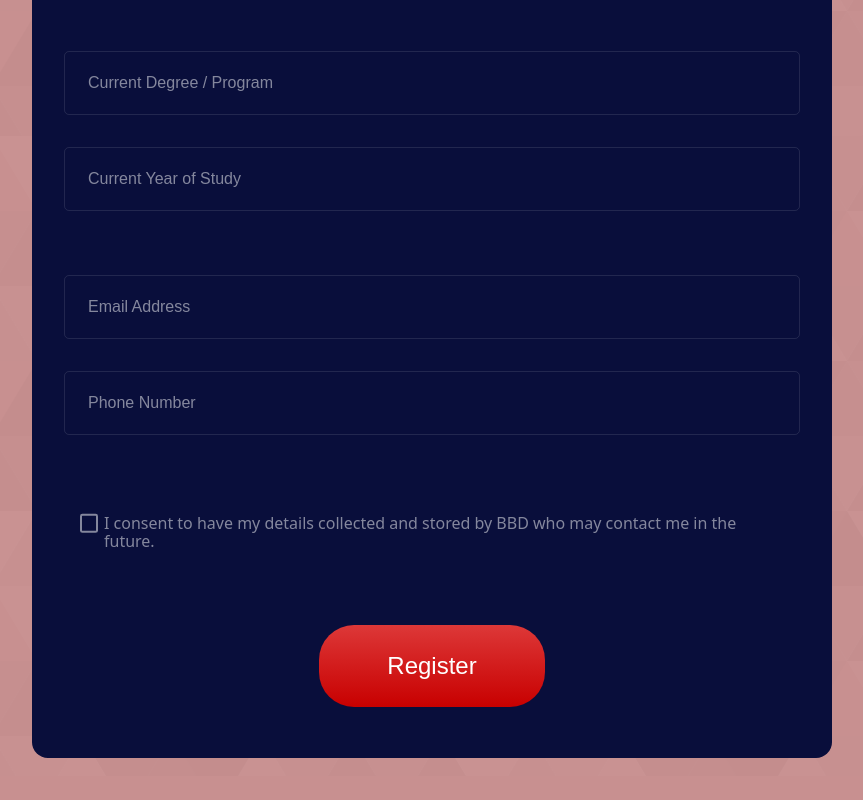
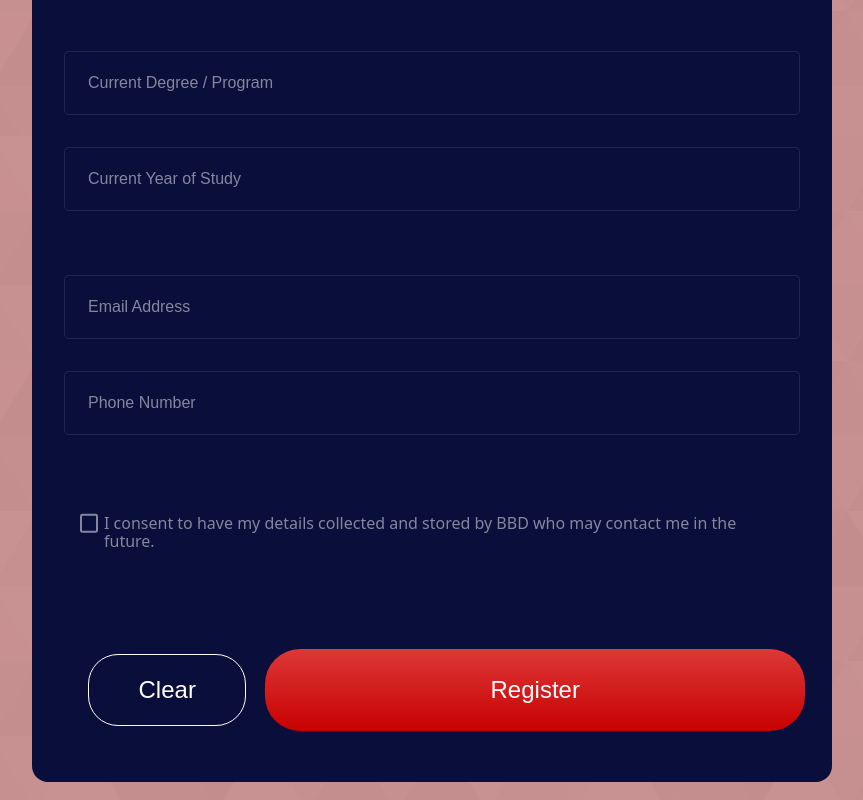
Before and after one commit to Daelin-Campleman/BBD-Quiz-Game, a website: page public/index.html in a window 1280 px wide. Shown: the part 664-1464 px from the top of the page, without its empty margins (208-1071 px from the left). Before the commit the page ends 1440 px from the top, so only its background shows below. Drawn offline with Linux system fonts and the light colour scheme.

Commit message:
Added clear form button

```diff
--- a/public/index.html
+++ b/public/index.html
@@ -67,9 +67,12 @@
                 I consent to have my details collected and stored by BBD who may contact me in the future.
             </label>
 
-            <p id="error-message"></p>
+            <!-- <p id="error-message"></p> -->
 
-            <button type="button" class="btn" onclick="registerToTakePart()">Register</button>
+            <section class="btns" style="display: flex; align-items: center; justify-content: start;">
+                <input type="reset" class="btn" value="Clear" style="background: none; border: solid 1px;">
+                <button type="button" class="btn" onclick="registerToTakePart()" style="width: 100%;">Register</button>
+            </section>
         </form>
 
         <br />
@@ -104,11 +107,11 @@
             let valid = true;
 
             if (!consent) {
-                document.getElementById("error-message").textContent = "Please agree to the terms and conditions";
+                // document.getElementById("error-message").textContent = "Please agree to the terms and conditions";
                 document.getElementById("consent-container").style.border = "solid 1px red";
                 valid = false;
             } else {
-                document.getElementById("error-message").textContent = "";
+                // document.getElementById("error-message").textContent = "";
                 document.getElementById("consent-container").style.border = "none";
             }
 
```
